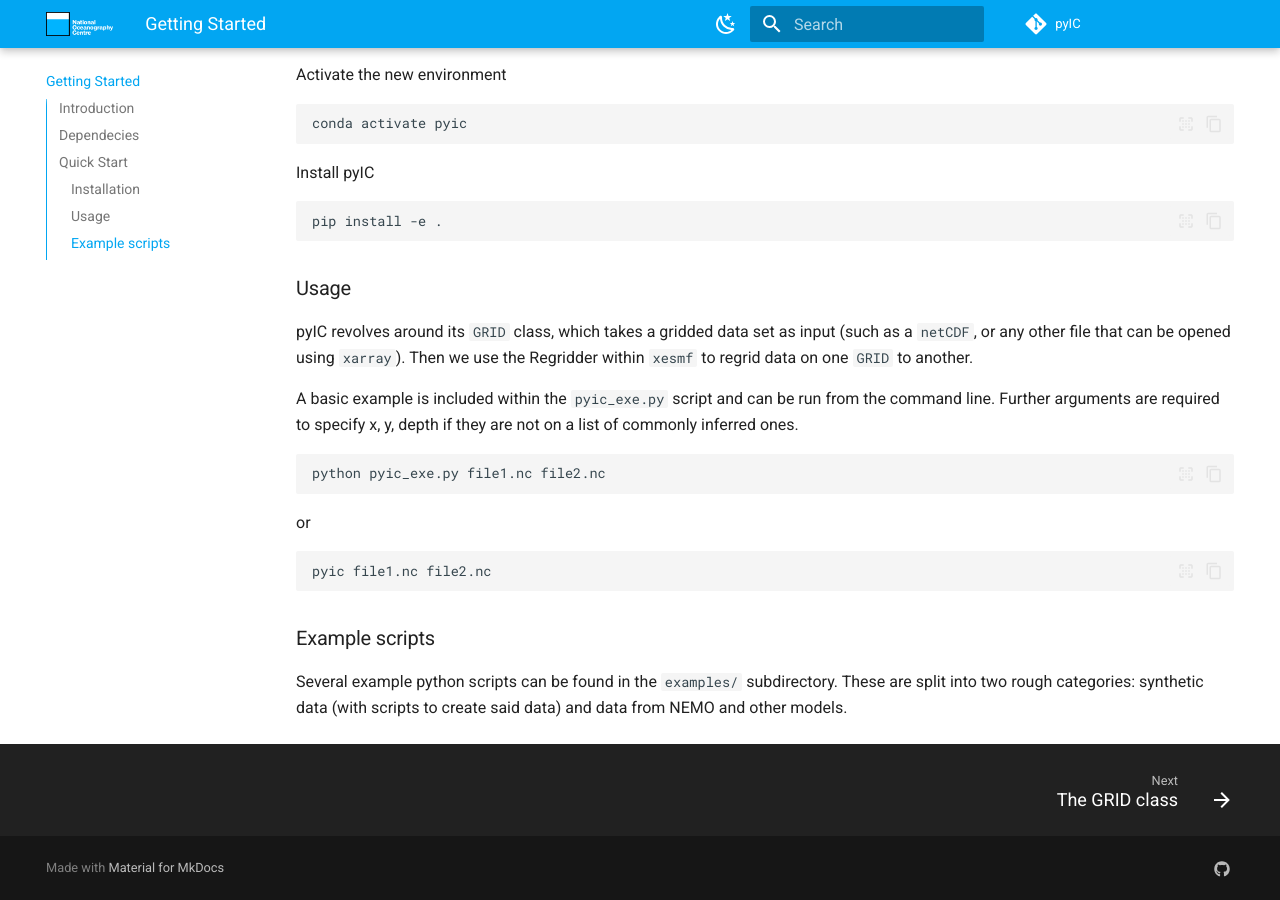
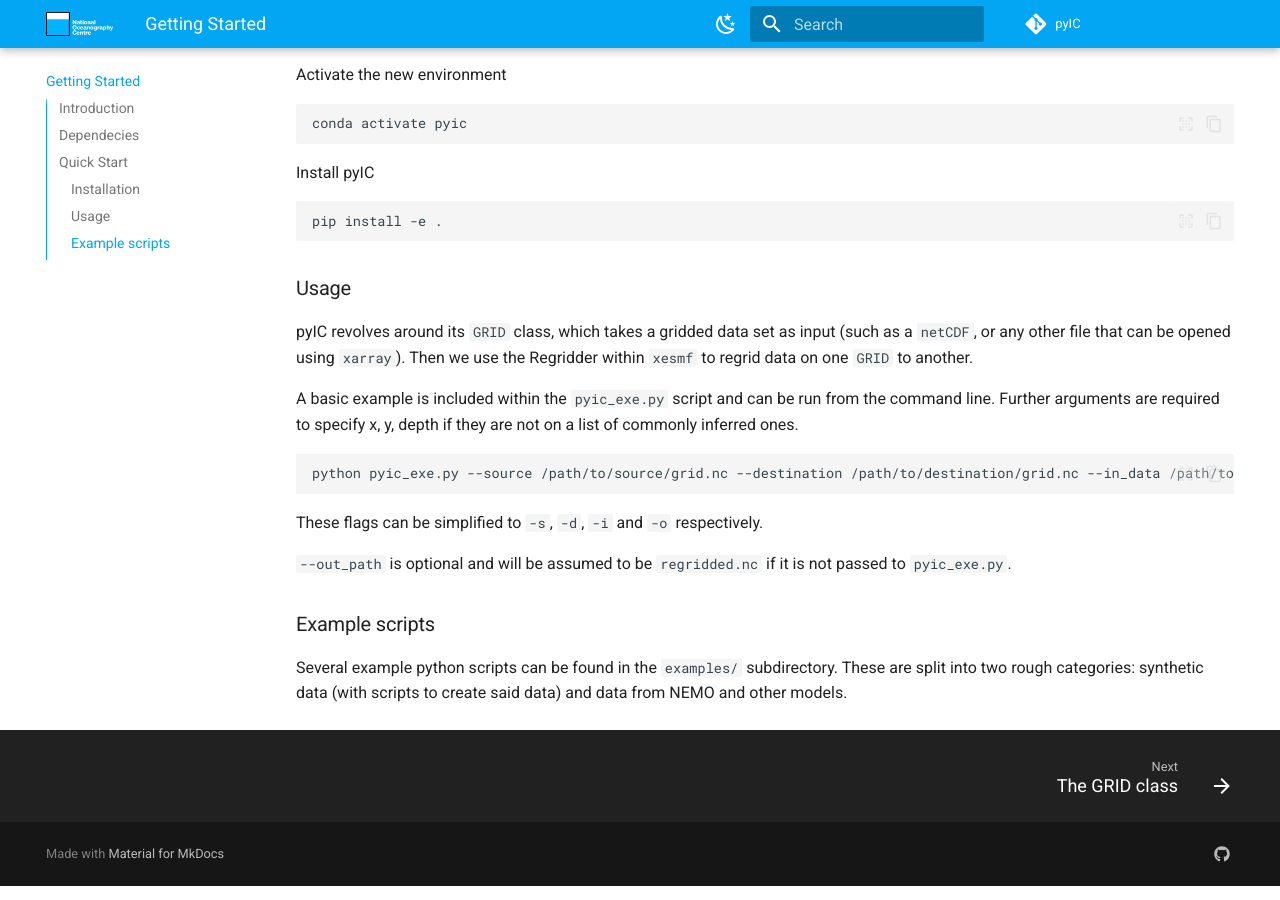
Before and after one commit to NOC-MSM/pyIC, an MkDocs documentation site: the page built from docs/index.md, in a window 1280 px wide and 900 px high, scrolled down 1170 px. Built offline with MkDocs 1.6.1 and Material for MkDocs 9.7.7, drawn with Linux system fonts in a browser that asks for light colours; emoji names are drawn with the system emoji font; comment, search, counter and statistics services are not loaded.

Commit message:
update grid class

````diff
--- a/docs/index.md
+++ b/docs/index.md
@@ -65,14 +65,12 @@ pyIC revolves around its `GRID` class, which takes a gridded data set as input (
 A basic example is included within the `pyic_exe.py` script and can be run from the command line. Further arguments are required to specify x, y, depth if they are not on a list of commonly inferred ones.
 
 ```sh
-python pyic_exe.py file1.nc file2.nc
+python pyic_exe.py --source /path/to/source/grid.nc --destination /path/to/destination/grid.nc --in_data /path/to/source/data.nc --out_path /path/to/destination/regridded_data.nc
 ```
 
-or
+These flags can be simplified to `-s`, `-d`, `-i` and `-o` respectively.
 
-```
-pyic file1.nc file2.nc
-```
+`--out_path` is optional and will be assumed to be `regridded.nc` if it is not passed to `pyic_exe.py`.
 
 ### Example scripts
 
````
Also changed, not shown: docs/GRID.md (+4 -0 lines).
